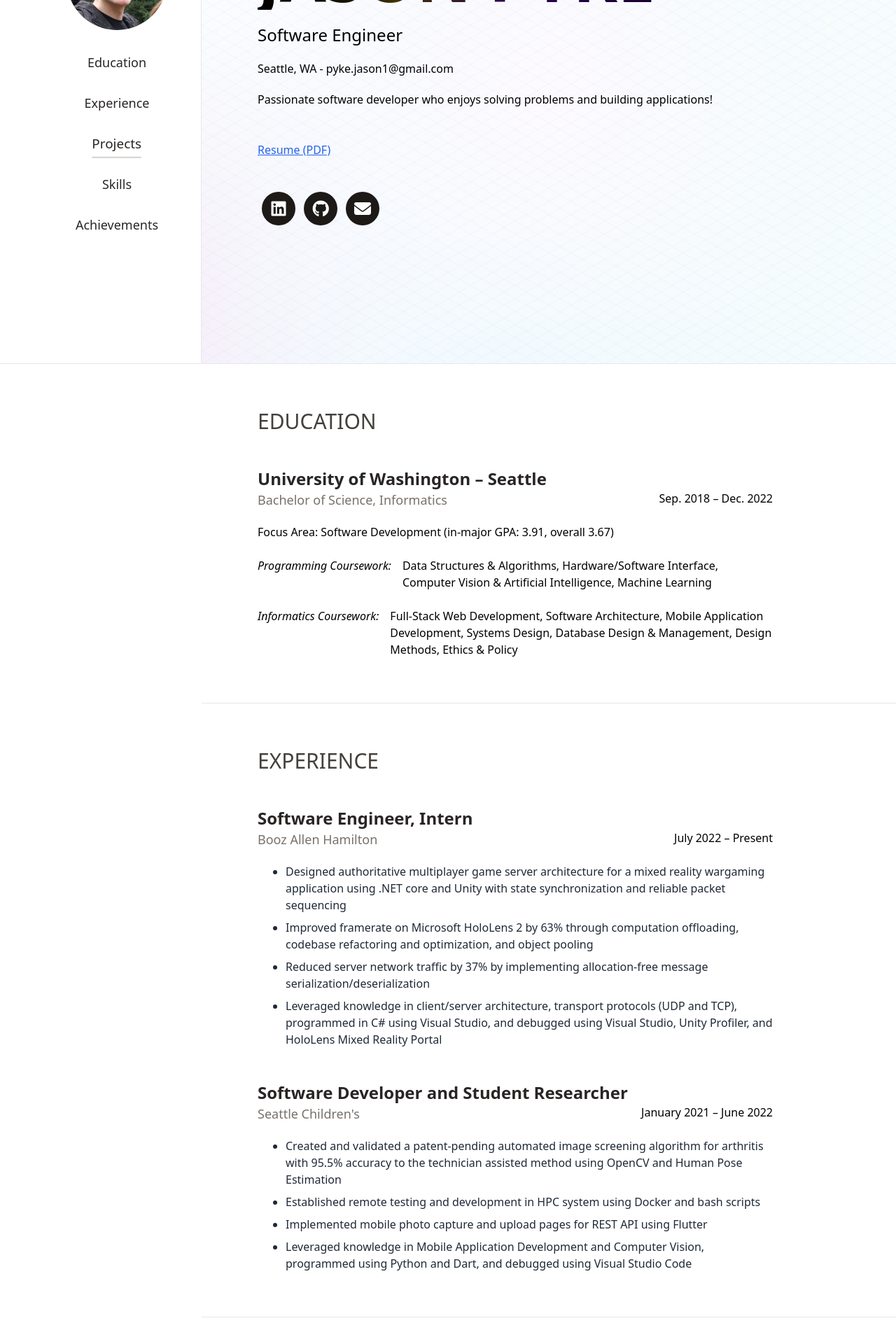
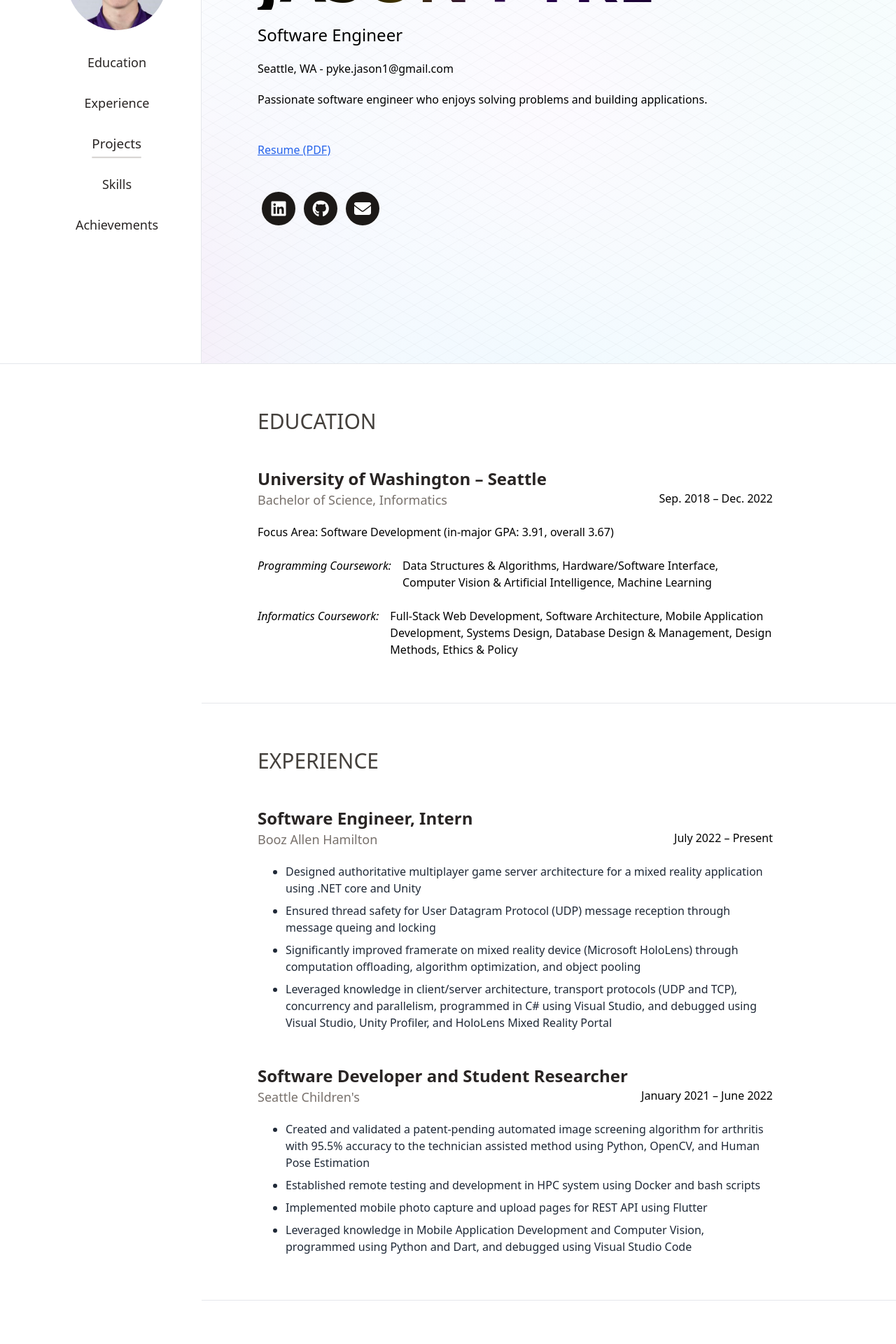
Before and after one commit to pyke-jason/portfolio-website, a Next.js app: page / in a window 1280 px wide. Shown: the part 280-2200 px from the top of the page at 70% size. Built offline with nearby package versions, Linux system fonts and the light colour scheme.

Commit message:
component extend react html props, aria accessibility

```diff
--- a/components/Experience.tsx
+++ b/components/Experience.tsx
@@ -4,19 +4,18 @@ import BulletedNotes from "./BulletedNotes";
 import TitledSection from "./TitledSection";
 
 export default function Experience({ data, onBecameActive }: PageProps) {
-    return <>
+	return (
+		<>
 			<TitledSection onBecameActive={onBecameActive} data={data} title="Experience">
-            <SectionEntry
-                title="Software Engineer, Intern"
-                subtitle="Booz Allen Hamilton"
-                date="July 2022 &ndash; Present"
-            >
+				<SectionEntry title="Software Engineer, Intern" subtitle="Booz Allen Hamilton" date="July 2022 &ndash; Present">
 					<BulletedNotes
-                    notes={["Designed authoritative multiplayer game server architecture for a mixed reality wargaming application using .NET core and Unity with state synchronization and reliable packet sequencing",
-                        "Improved framerate on Microsoft HoloLens 2 by 63% through computation offloading, codebase refactoring and optimization, and object pooling",
-                        "Reduced server network traffic by 37% by implementing allocation-free message serialization/deserialization",
-                        "Leveraged knowledge in client/server architecture, transport protocols (UDP and TCP), programmed in C# using Visual Studio, and debugged using Visual Studio, Unity Profiler, and HoloLens Mixed Reality Portal"
-                    ]} />
+						notes={[
+							"Designed authoritative multiplayer game server architecture for a mixed reality application using .NET core and Unity",
+							"Ensured thread safety for User Datagram Protocol (UDP) message reception through message queing and locking",
+							"Significantly improved framerate on mixed reality device (Microsoft HoloLens) through computation offloading, algorithm optimization, and object pooling",
+							"Leveraged knowledge in client/server architecture, transport protocols (UDP and TCP), concurrency and parallelism, programmed in C# using Visual Studio, and debugged using Visual Studio, Unity Profiler, and HoloLens Mixed Reality Portal",
+						]}
+					/>
 				</SectionEntry>
 				<SectionEntry
 					title="Software Developer and Student Researcher"
@@ -25,12 +24,14 @@ export default function Experience({ data, onBecameActive }: PageProps) {
 				>
 					<BulletedNotes
 						notes={[
-                        "Created and validated a patent-pending automated image screening algorithm for arthritis with 95.5% accuracy to the technician assisted method using OpenCV and Human Pose Estimation",
+							"Created and validated a patent-pending automated image screening algorithm for arthritis with 95.5% accuracy to the technician assisted method using Python, OpenCV, and Human Pose Estimation",
 							"Established remote testing and development in HPC system using Docker and bash scripts",
 							"Implemented mobile photo capture and upload pages for REST API using Flutter",
-                        "Leveraged knowledge in Mobile Application Development and Computer Vision, programmed using Python and Dart, and debugged using Visual Studio Code"
-                    ]} />
+							"Leveraged knowledge in Mobile Application Development and Computer Vision, programmed using Python and Dart, and debugged using Visual Studio Code",
+						]}
+					/>
 				</SectionEntry>
 			</TitledSection>
 		</>
+	);
 }
--- a/components/Nav.tsx
+++ b/components/Nav.tsx
@@ -102,7 +102,7 @@ function Nav({ pages, activeSection, selectActive }: NavData) {
 						activeSection.id == pages[0].id ? "scale-105" : ""
 					} overflow-hidden lg:w-36 lg:h-36 w-32 h-32 transition-transform relative rounded-full hidden md:block mb-8 hover:border-stone-300`}
 				>
-					<Image onLoadingComplete={() => setLoading(false)} src="/images/headshot.JPG" layout="fill" objectFit="cover" />
+					<Image onLoadingComplete={() => setLoading(false)} src="/images/headshot.JPG" layout="fill" objectFit="cover" alt="Profile picture" />
 					{loading && <UserSkeleton className="w-full h-full" iconSize="8x" />}
 				</button>
 				<ul className="space-y-6">
--- a/components/Projects.tsx
+++ b/components/Projects.tsx
@@ -56,8 +56,20 @@ export default function Projects({ data, onBecameActive }: PageProps) {
             >
                 <BulletedNotes
                     notes={[
-                        "Developed and populated a database for an airline's flights database using stored and insert procedures, business rules, synthetic transactions, and complex queries ",
+                        "Developed and populated a database for an airline's flights database using stored and insert procedures, business rules, synthetic transactions, and complex queries",
                         "Utilized: SQL, MS SQL Server 2019"
+                    ]} />
+            </SectionEntry>
+            <SectionEntry
+                title="Memory Manager"
+                subtitle="CS School Project"
+                githubUrl="https://github.com/pyke-jason/memory-manager"
+                date="June 2022"
+            >
+                <BulletedNotes
+                    notes={[
+                        "Implemented a memory manager library in C using a block linked-list and headers",
+                        "Utilized: C, CMake, git"
                     ]} />
             </SectionEntry>
         </TitledSection>
--- a/components/Section.tsx
+++ b/components/Section.tsx
@@ -5,7 +5,7 @@ export interface SectionData extends PageProps {
 	children?: React.ReactNode;
 }
 
-function Section({ children, className, data, onBecameActive }: SectionData) {
+function Section({ children, className, data, onBecameActive, ...attributes }: SectionData) {
 	const ref = useRef(null);
 	useEffect(() => {
 		window.addEventListener("scroll", handleScroll);
@@ -23,7 +23,7 @@ function Section({ children, className, data, onBecameActive }: SectionData) {
 
 	return (
 		<>
-			<section id={data.id} ref={ref}>
+			<section id={data.id} ref={ref} {...attributes}>
 				<div className={`${className} space-y-12`}>{children}</div>
 			</section>
 		</>
--- a/components/TitlePage.tsx
+++ b/components/TitlePage.tsx
@@ -8,14 +8,13 @@ import ContactDropdown from "./ContactDropdown";
 import IconLink from "./IconLink";
 import UserSkeleton from "./UserSkeleton";
 
-interface StyledLinkData {
+interface StyledLinkData extends React.HTMLAttributes<HTMLElement> {
 	href: string;
-	className?: string;
 	children?: React.ReactNode;
 }
-function StyledLink({ href, children, className }: StyledLinkData) {
+function StyledLink({ href, children, ...attributes }: StyledLinkData) {
 	return (
-		<div className={className}>
+		<div {...attributes}>
 			<Link href={href}>
 				<a target="_blank" className="underline text-blue-600 hover:text-blue-800 visited:text-purple-600">
 					{children}
@@ -31,36 +30,39 @@ function TitlePage({ data, onBecameActive }: PageProps) {
 		<>
 			<div className="fancy-background">
 				<Section
-					className="py-12 px-4 xl:px-20 lines-background border-b md:h-screen flex flex-col"
+					className="lines-background py-12 px-4 xl:px-20 border-b md:h-screen flex flex-col"
 					data={data}
 					onBecameActive={onBecameActive}
 				>
 					<div className="my-auto text-center md:text-left">
 						<div className={`mx-auto md:hidden mb-20 w-56 h-56 rounded-full relative overflow-hidden`}>
-							<Image onLoadingComplete={() => setLoading(false)} src="/images/headshot.JPG" layout="fill" objectFit="cover" />
+							<Image onLoadingComplete={() => setLoading(false)} src="/images/headshot.JPG" layout="fill" objectFit="cover"  alt="Profile picture"/>
 							{loading && <UserSkeleton className="w-full h-full" iconSize="8x" />}
 						</div>
 						<h1 className="text-5xl title md:text-7xl xl:text-8xl font-bold uppercase mb-5">Jason Pyke</h1>
 						<h2 className="text-2xl mb-5">Software Engineer</h2>
 						<h3 className="mb-5">Seattle, WA - pyke.jason1@gmail.com</h3>
-						<p className="mb-12">Passionate software developer who enjoys solving problems and building applications!</p>
+						<p className="mb-12">Passionate software engineer who enjoys solving problems and building applications.</p>
 						<StyledLink href="/resume.pdf" className="mb-12">
 							Resume (PDF)
 						</StyledLink>
 						<div className="flex items-center">
 							<IconLink
+								aria-label="LinkedIn URL"
 								circular
 								className="text-5xl"
 								href="https://www.linkedin.com/in/jason-pyke/"
 								name={{ prefix: "fab", iconName: "linkedin" }}
 							/>
 							<IconLink
+								aria-label="Github URL"
 								circular
 								className="text-5xl"
 								href="https://github.com/pyke-jason"
 								name={{ prefix: "fab", iconName: "github" }}
 							/>
 							<IconLink
+								aria-label="Email"
 								circular
 								className="text-5xl"
 								href="mailto:pyke.jason1@gmail.com"
--- a/components/TitledSection.tsx
+++ b/components/TitledSection.tsx
@@ -6,10 +6,10 @@ interface TitledSection extends SectionData {
 	title: string;
 }
 
-function TitledSection({ children, data, onBecameActive }: TitledSection) {
+function TitledSection({ children, data, onBecameActive, ...attributes }: TitledSection) {
 	return (
 		<div className="border-b">
-			<Section className="px-4 py-16 max-w-4xl xl:px-20" onBecameActive={onBecameActive} data={data}>
+			<Section className="px-4 py-16 max-w-4xl xl:px-20" {...attributes} onBecameActive={onBecameActive} data={data}>
 				<h1 className="text-xl md:text-3xl text-stone-700 font-medium uppercase">{data.title}</h1>
 				{children}
 			</Section>
--- a/interfaces/PageProps.ts
+++ b/interfaces/PageProps.ts
@@ -1,7 +1,6 @@
 import { PageData } from "./PageData";
 
-export default interface PageProps {
+export default interface PageProps extends React.HTMLAttributes<HTMLElement>  {
     data: PageData;
-    className?: string;
     onBecameActive: (id: PageData) => void;
 }
```
Also changed, not shown: components/IconLink.tsx (+3 -4 lines), components/SectionEntry.tsx (+7 -7 lines), public/images/headshot.JPG. Lines whose indentation alone changed are shown as unchanged.
